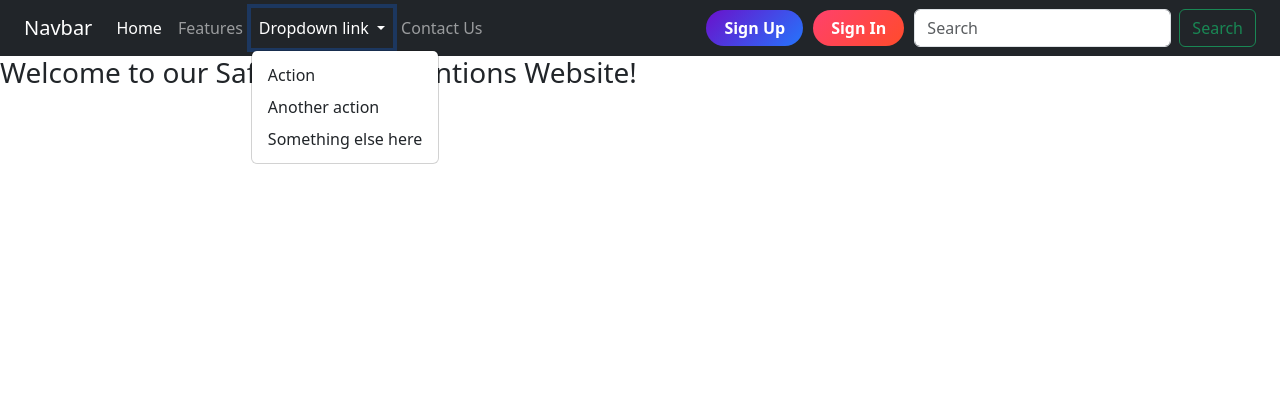
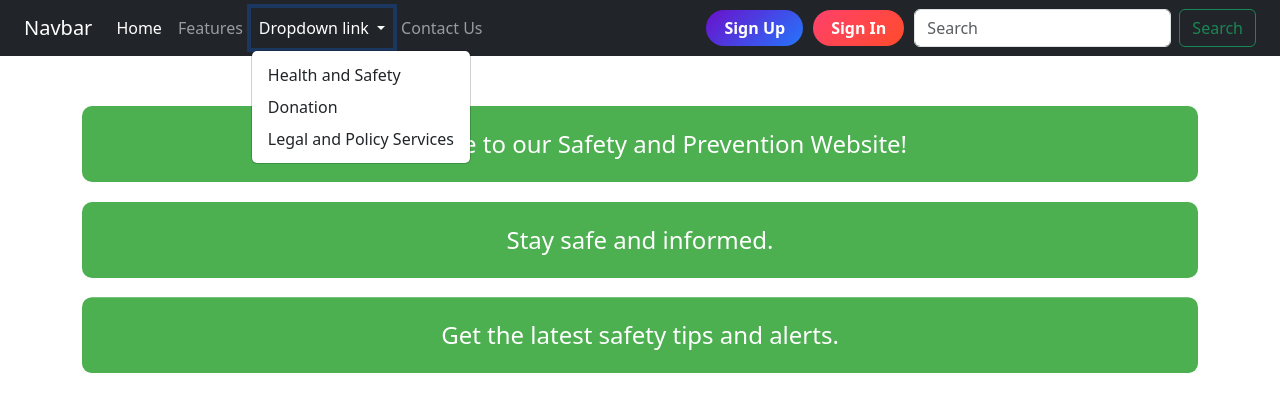
Before and after one commit to Gourab-Ghosh123/Monolithic-HealthCare-System, a Django app: page / in a window 1280 px wide, after a click on "Dropdown link". Shown: the top 412 px of the page. Run offline with Django 3.2, Linux system fonts and the light colour scheme.

Commit message:
added new file

```diff
--- a/authentication/urls.py
+++ b/authentication/urls.py
@@ -8,4 +8,12 @@ urlpatterns = [
     path('activate/<uidb64>/<token>', views.activate, name='activate'),
     path('signin', views.signin, name='signin'),
     path('signout', views.signout, name='signout'),
+
+
+    path('features', views.features, name='features'),
+    path('ContactUs', views.ContactUs, name='ContactUs'),
+    path('HealthAndSafety', views.HealthAndSafety, name='HealthAndSafety'),
+    path('Donation', views.Donation, name='Donation'),
+    path('LegalAndPolicyServices', views.LegalAndPolicyServices, name='LegalAndPolicyServices'),
+
 ]
--- a/authentication/views.py
+++ b/authentication/views.py
@@ -13,6 +13,7 @@ from . tokens import generate_token
 
 # Create your views here.
 def home(request):
+
     return render(request, "authentication/index.html")
 
 def signup(request):
@@ -125,3 +126,27 @@ def signout(request):
     logout(request)
     messages.success(request, "Logged Out Successfully!!")
     return redirect('home')
+
+
+
+
+
+def features(request):
+    return render(request , "authentication/features.html")
+
+def ContactUs(request):
+    return render(request , "authentication/ContactUs.html" )
+
+
+def HealthAndSafety(request):
+    return render(request , "authentication/HealthAndSafety.html" )
+
+
+
+def Donation(request):
+    return render(request , "authentication/Donation.html" )
+
+
+
+def LegalAndPolicyServices(request):
+    return render(request , "authentication/LegalAndPolicyServices.html" )
--- a/templates/authentication/index.html
+++ b/templates/authentication/index.html
@@ -34,8 +34,81 @@
       transform: scale(1.1);
       box-shadow: 0 4px 15px rgba(255, 75, 43, 0.5);
     }
+
+
+
+    /* Fade-in animation */
+    .fade-in {
+      animation: fadeIn 2s ease-in-out;
+    }
+
+    /* Slide-up animation */
+    .slide-up {
+      animation: slideUp 2s ease-out;
+    }
+
+    /* Bounce animation */
+    .bounce {
+      animation: bounce 1s ease-in-out infinite;
+    }
+
+    /* Define the keyframes for fade-in */
+    @keyframes fadeIn {
+      0% {
+        opacity: 0;
+      }
+      100% {
+        opacity: 1;
+      }
+    }
+
+    /* Define the keyframes for slide-up */
+    @keyframes slideUp {
+      0% {
+        transform: translateY(30px);
+        opacity: 0;
+      }
+      100% {
+        transform: translateY(0);
+        opacity: 1;
+      }
+    }
+
+    /* Define the keyframes for bounce */
+    @keyframes bounce {
+      0%, 100% {
+        transform: translateY(0);
+      }
+      50% {
+        transform: translateY(-10px);
+      }
+    }
+
+    .container {
+      padding-top: 50px;
+    }
+
+    .content {
+      background-color: #4CAF50;
+      color: white;
+      padding: 20px 40px;
+      border-radius: 10px;
+      font-size: 1.5rem;
+      margin-bottom: 20px;
+      text-align: center;
+    }
+
+
+
   </style>
+
+
+
+
 </head>
+
+
+
 <body>
 
   <nav class="navbar navbar-expand-lg navbar-dark bg-dark px-4">
@@ -46,19 +119,19 @@
 
     <div class="collapse navbar-collapse" id="navbarNav">
       <ul class="navbar-nav me-auto mb-2 mb-lg-0">
-        <li class="nav-item"><a class="nav-link active" href="#">Home</a></li>
-        <li class="nav-item"><a class="nav-link" href="#">Features</a></li>
+        <li class="nav-item"><a class="nav-link active" href="/">Home</a></li>
+        <li class="nav-item"><a class="nav-link" href="/features">Features</a></li>
         <li class="nav-item dropdown">
             <a class="nav-link dropdown-toggle" href="#" role="button" data-bs-toggle="dropdown" aria-expanded="false">
               Dropdown link
             </a>
             <ul class="dropdown-menu">
-              <li><a class="dropdown-item" href="#">Action</a></li>
-              <li><a class="dropdown-item" href="#">Another action</a></li>
-              <li><a class="dropdown-item" href="#">Something else here</a></li>
+              <li><a class="dropdown-item" href="/HealthAndSafety">Health and Safety</a></li>
+              <li><a class="dropdown-item" href="/Donation"> Donation</a></li>
+              <li><a class="dropdown-item" href="/LegalAndPolicyServices">Legal and Policy Services </a></li>
             </ul>
           </li>
-        <li class="nav-item"><a class="nav-link" href="#">Contact Us</a></li>
+        <li class="nav-item"><a class="nav-link" href="/ContactUs">Contact Us</a></li>
       </ul>
 
 
@@ -103,4 +176,26 @@
     </div>
     {% endfor %}
 
-    <h3>Welcome to our Safety and preventions Website!</h3>
+      <div class="container">
+    <div class="row">
+      <div class="col">
+        <div class="content fade-in">
+          Welcome to our Safety and Prevention Website!
+        </div>
+      </div>
+    </div>
+    <div class="row">
+      <div class="col">
+        <div class="content slide-up">
+          Stay safe and informed.
+        </div>
+      </div>
+    </div>
+    <div class="row">
+      <div class="col">
+        <div class="content bounce">
+          Get the latest safety tips and alerts.
+        </div>
+      </div>
+    </div>
+  </div>
```
Also changed, not shown: templates/authentication/ContactUs.html (added, +95 -0 lines), templates/authentication/Donation.html (added, +18 -0 lines), templates/authentication/HealthAndSafety.html (added, +17 -0 lines), templates/authentication/LegalAndPolicyServices.html (added, +18 -0 lines), templates/authentication/features.html (added, +18 -0 lines).
